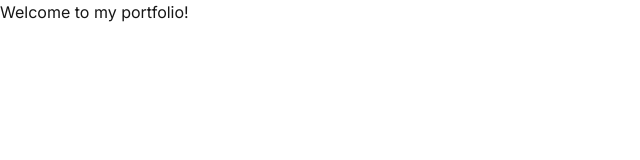
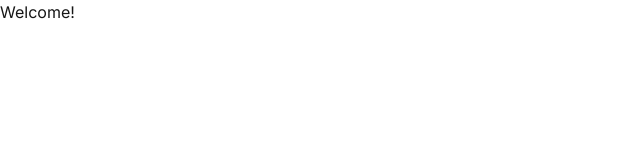
Before and after one commit to MarioM65/mycv, a Next.js app: page / in a window 1280 px wide. Shown: the top 160 px of the page, without its empty margins (0-640 px from the left). Built offline with nearby package versions, Linux system fonts and the light colour scheme.

Commit message:
src estruture setup

```diff
--- a/src/app/page.tsx
+++ b/src/app/page.tsx
@@ -3,7 +3,7 @@
 export default function Home() {
   return (
     <main>
-      <h1>Welcome to my portfolio!</h1>
+      <h1>Welcome!</h1>
     </main>
 
   )
```
